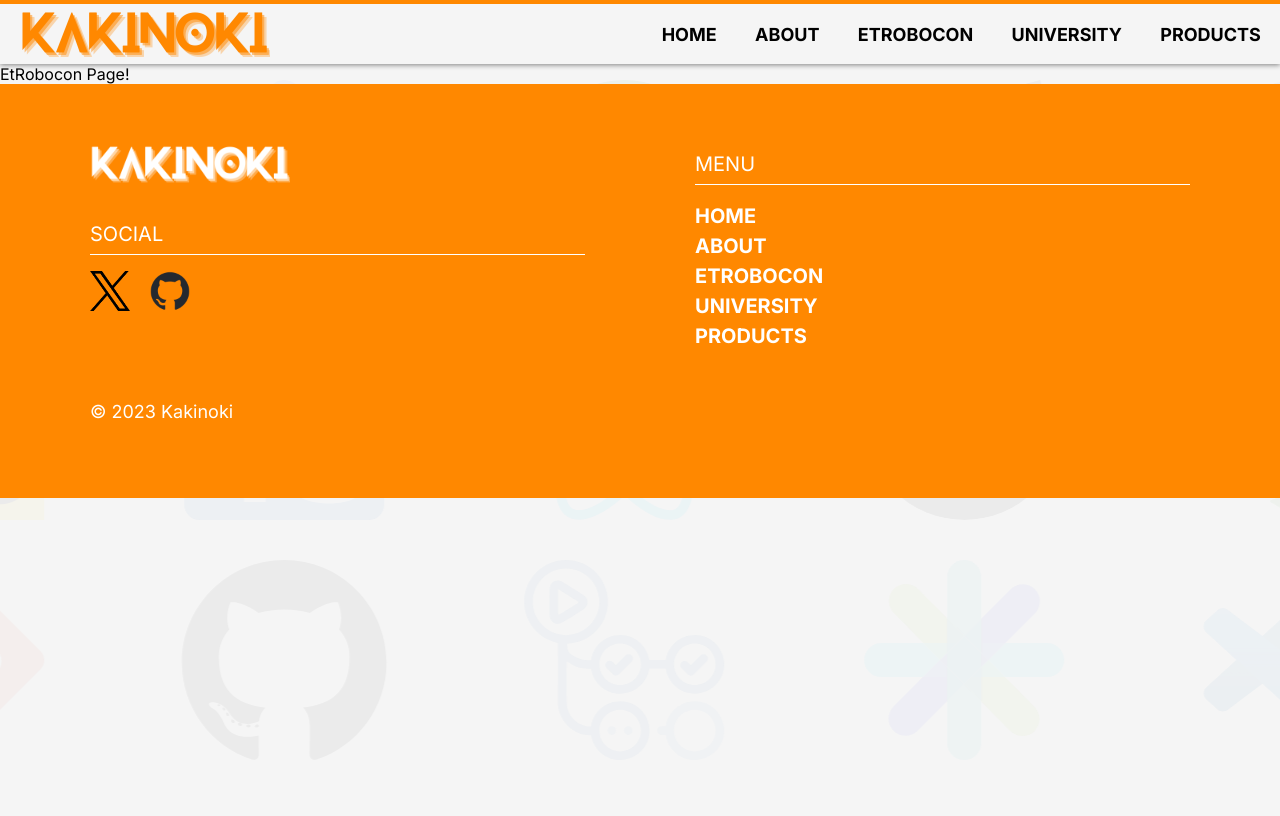
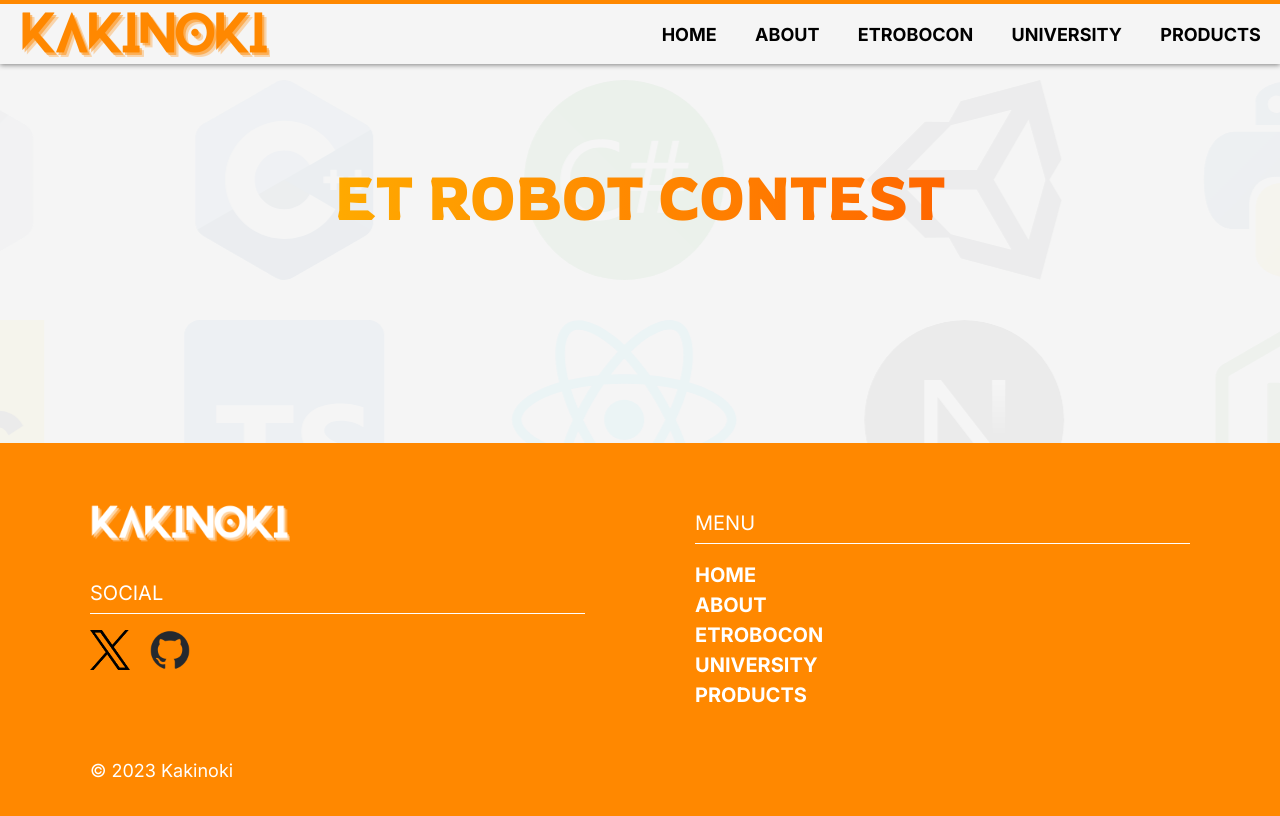
Before and after one commit to KakinokiKanta/about-kakinoki, a Next.js app: page /etrobo in a window 1280 px wide. Shown: the top 816 px of the page. Built offline with nearby package versions, Linux system fonts and the light colour scheme; a web font is replaced by a local one.

Commit message:
update: AboutETコンポーネントを追加

```diff
--- a/src/app/about/_components/AboutMe/index.tsx
+++ b/src/app/about/_components/AboutMe/index.tsx
@@ -7,7 +7,7 @@ export const AboutMe = () => {
   return (
     <section>
       <div className={styles.h1}>
-        <H1Animation title="ABOUT ME" animation="fadein" />
+        <H1Animation title="ABOUT ME" />
       </div>
       <div className={styles.aboutContainer}>
         <div className={styles.parent}>
--- /dev/null
+++ b/src/app/etrobo/_components/AboutET/AboutET.module.css
@@ -0,0 +1,3 @@
+.h1 {
+  text-align: center;
+}
--- /dev/null
+++ b/src/app/etrobo/_components/AboutET/index.tsx
@@ -0,0 +1,12 @@
+import { H1Animation } from "@/components/Animation/H1Animation"
+import styles from "./AboutET.module.css"
+
+export const AboutET = () => {
+  return (
+    <section>
+      <div className={styles.h1}>
+        <H1Animation title="ET ROBOT CONTEST" />
+      </div>
+    </section>
+  )
+}
--- a/src/app/etrobo/page.tsx
+++ b/src/app/etrobo/page.tsx
@@ -1,5 +1,11 @@
-const EtRobocon = () => {
-  return <main>EtRobocon Page!</main>;
+import { AboutET } from "./_components/AboutET";
+
+const EtRobo = () => {
+  return (
+    <main>
+      <AboutET />
+    </main>
+  );
 };
 
-export default EtRobocon;
+export default EtRobo;
--- a/src/components/Animation/H1Animation/index.tsx
+++ b/src/components/Animation/H1Animation/index.tsx
@@ -6,7 +6,6 @@ import { rowdies } from "@/lib/fontManager";
 
 type H1AnimationProps = {
   title: string;
-  animation: string;
 };
 
 export const H1Animation = (props: H1AnimationProps) => {
```
